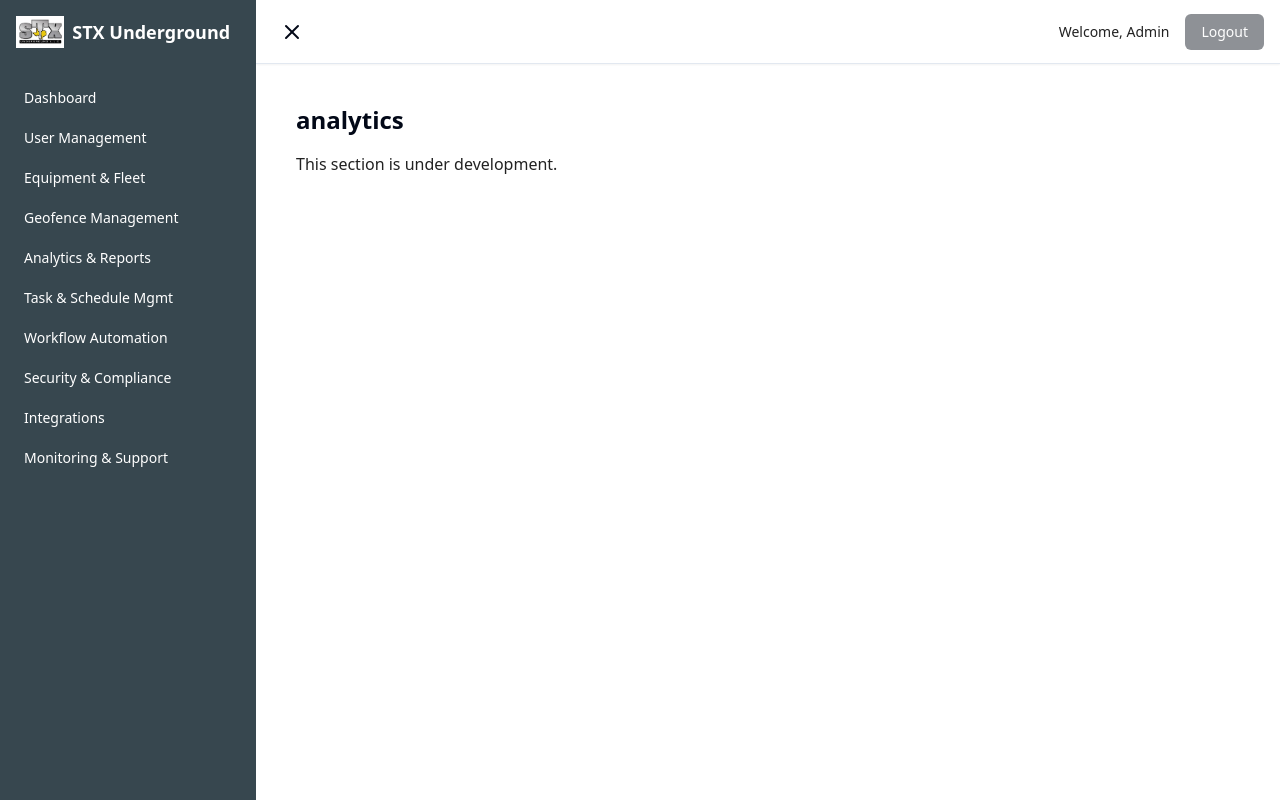
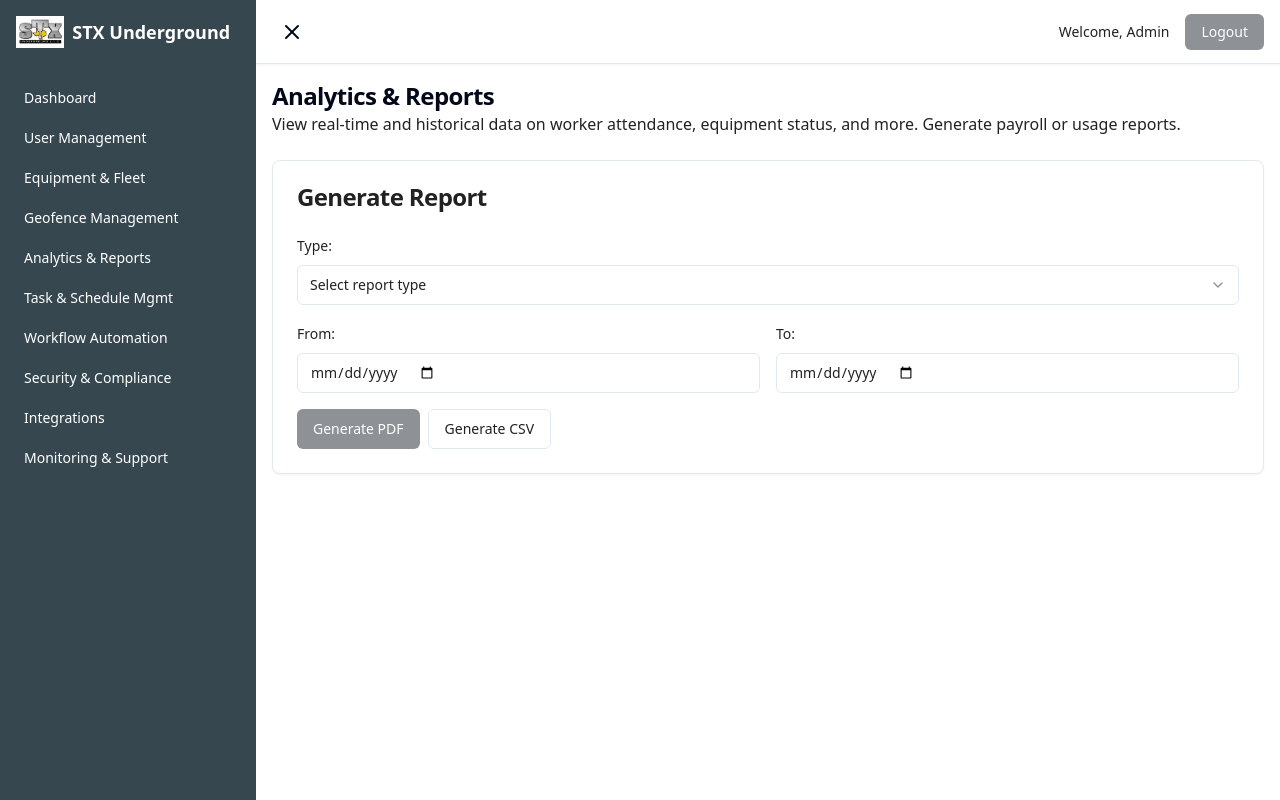
Before and after one commit to rsampayo/sleek-stx-dashboard, a React (Vite) app: page / in a window 1280 px wide. Both pictures are taken after a click on the button "Analytics & Reports". Built offline with nearby package versions, Linux system fonts and the light colour scheme.

Commit message:
Refactor and add analytics feature
Refactored the existing codebase and implemented the analytics and reports functionality as per the provided mockup.
[skip gpt_engineer]

```diff
--- /dev/null
+++ b/src/components/sections/AnalyticsSection.tsx
@@ -0,0 +1,68 @@
+import { Button } from "@/components/ui/button";
+import { Card, CardContent, CardHeader, CardTitle } from "@/components/ui/card";
+import { Select, SelectContent, SelectItem, SelectTrigger, SelectValue } from "@/components/ui/select";
+import { Input } from "@/components/ui/input";
+import { useToast } from "@/hooks/use-toast";
+
+export const AnalyticsSection = () => {
+  const { toast } = useToast();
+
+  const handleGenerateReport = (format: 'pdf' | 'csv') => {
+    toast({
+      title: "Generating Report",
+      description: `Your ${format.toUpperCase()} report is being generated.`,
+    });
+  };
+
+  return (
+    <div className="space-y-6">
+      <div>
+        <h1 className="text-2xl font-bold tracking-tight">Analytics & Reports</h1>
+        <p className="text-muted-foreground">
+          View real-time and historical data on worker attendance, equipment status, and more. Generate payroll or usage reports.
+        </p>
+      </div>
+
+      <Card>
+        <CardHeader>
+          <CardTitle>Generate Report</CardTitle>
+        </CardHeader>
+        <CardContent className="space-y-4">
+          <div className="grid gap-4">
+            <div className="space-y-2">
+              <label className="text-sm font-medium">Type:</label>
+              <Select>
+                <SelectTrigger>
+                  <SelectValue placeholder="Select report type" />
+                </SelectTrigger>
+                <SelectContent>
+                  <SelectItem value="attendance">Attendance</SelectItem>
+                  <SelectItem value="equipment">Equipment Maintenance</SelectItem>
+                  <SelectItem value="payroll">Payroll</SelectItem>
+                </SelectContent>
+              </Select>
+            </div>
+
+            <div className="grid grid-cols-2 gap-4">
+              <div className="space-y-2">
+                <label className="text-sm font-medium">From:</label>
+                <Input type="date" />
+              </div>
+              <div className="space-y-2">
+                <label className="text-sm font-medium">To:</label>
+                <Input type="date" />
+              </div>
+            </div>
+
+            <div className="flex gap-2">
+              <Button onClick={() => handleGenerateReport('pdf')}>Generate PDF</Button>
+              <Button variant="outline" onClick={() => handleGenerateReport('csv')}>
+                Generate CSV
+              </Button>
+            </div>
+          </div>
+        </CardContent>
+      </Card>
+    </div>
+  );
+};
--- a/src/pages/Index.tsx
+++ b/src/pages/Index.tsx
@@ -4,6 +4,7 @@ import { Button } from "@/components/ui/button";
 import { Input } from "@/components/ui/input";
 import { Table, TableBody, TableCell, TableHead, TableHeader, TableRow } from "@/components/ui/table";
 import { useEffect, useState } from "react";
+import { AnalyticsSection } from "@/components/sections/AnalyticsSection";
 
 const Index = () => {
   const [activeSection, setActiveSection] = useState("dashboard");
@@ -228,6 +229,9 @@ const Index = () => {
           </div>
         );
 
+      case "analytics":
+        return <AnalyticsSection />;
+
       case "tasks":
         return (
           <div className="space-y-6">
```
